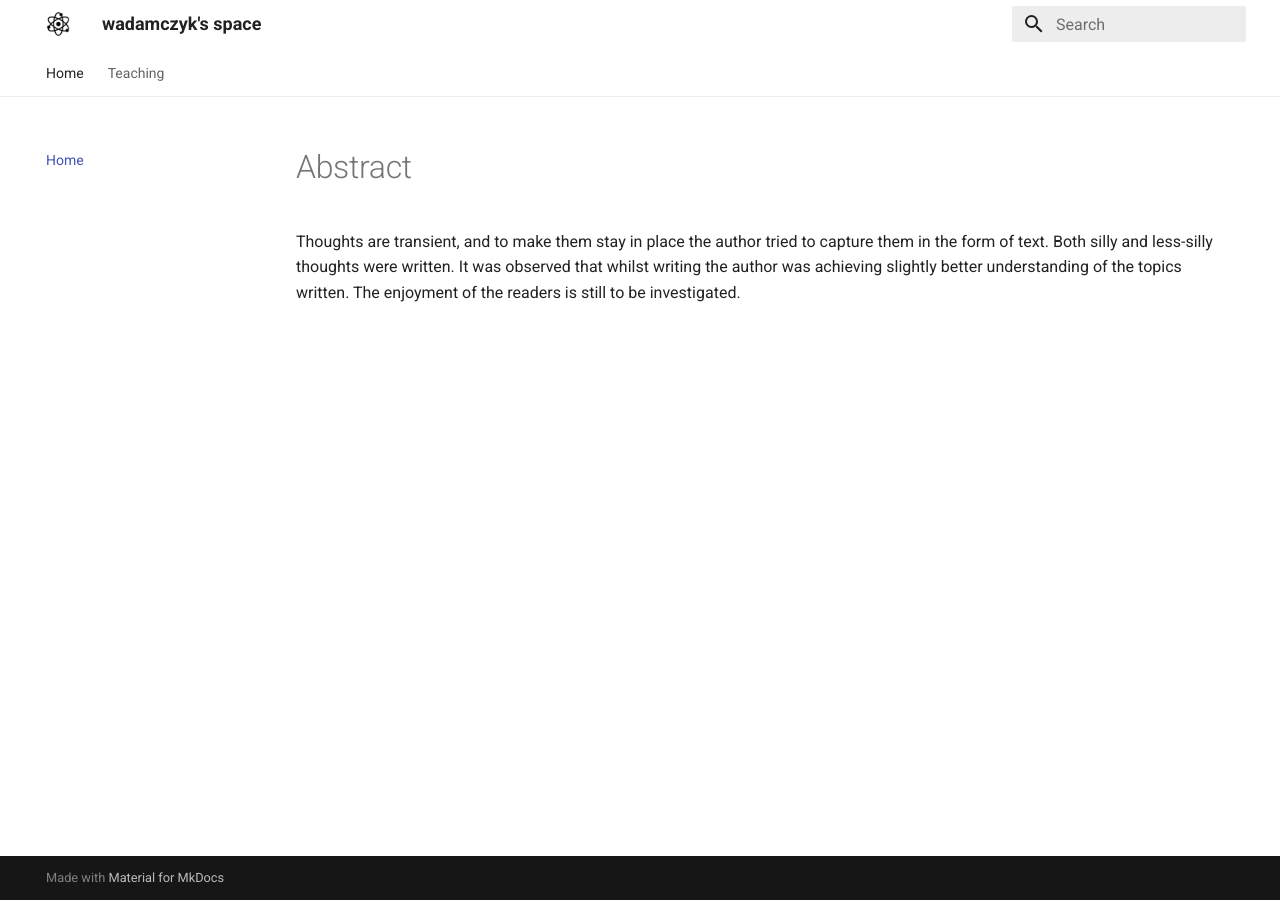
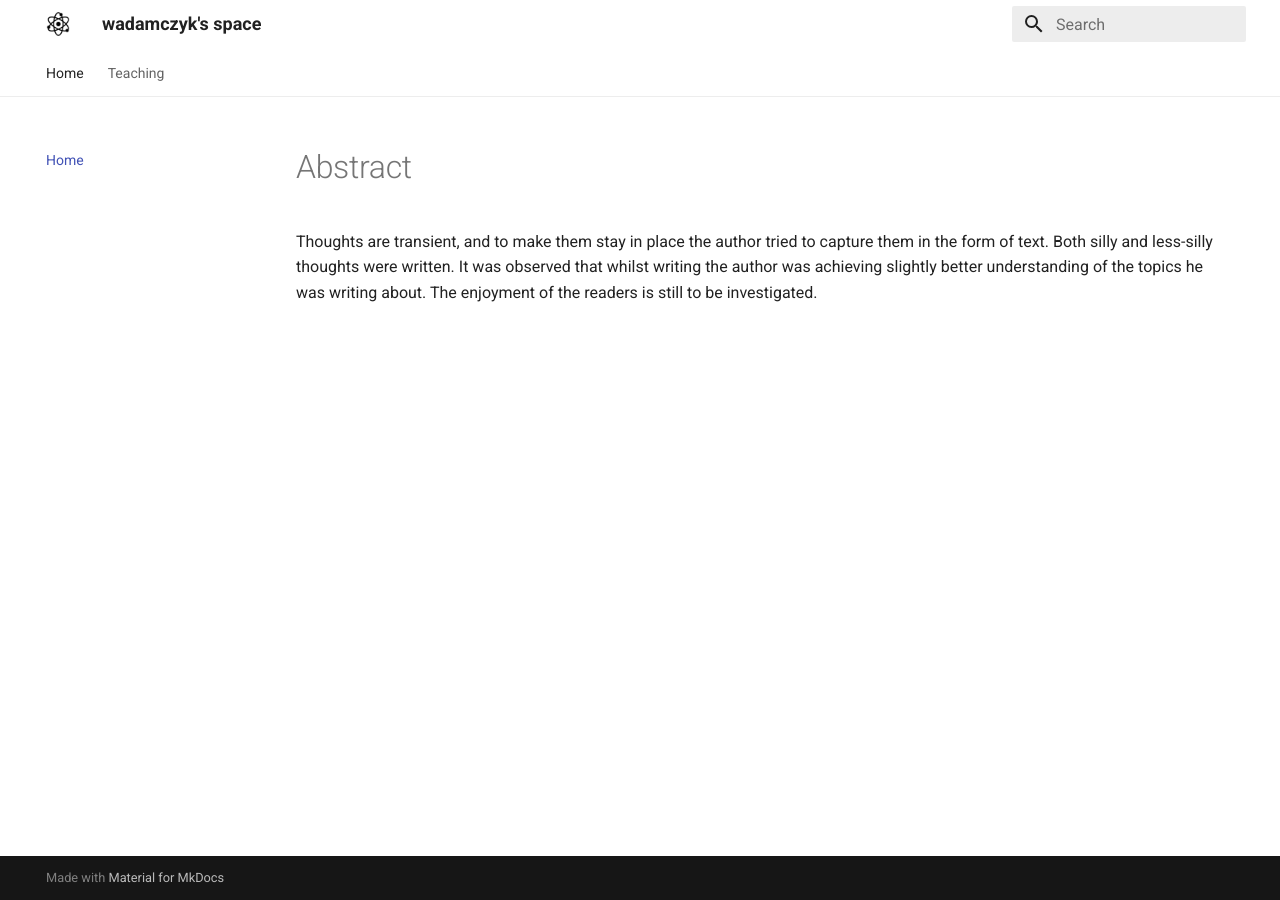
Before and after one commit to wojtekadamczyk3/wadamczyk, an MkDocs documentation site: the page built from docs/index.md, in a window 1280 px wide. Built offline with MkDocs 1.6.1 and Material for MkDocs 9.7.7, drawn with Linux system fonts in a browser that asks for light colours.

Commit message:
updated abstract

```diff
--- a/docs/index.md
+++ b/docs/index.md
@@ -1,3 +1,3 @@
 # Abstract
 
-Thoughts are transient, and to make them stay in place the author tried to capture them in the form of text. Both silly and less-silly thoughts were written. It was observed that whilst writing the author was achieving slightly better understanding of the topics written. The enjoyment of the readers is still to be investigated.
+Thoughts are transient, and to make them stay in place the author tried to capture them in the form of text. Both silly and less-silly thoughts were written. It was observed that whilst writing the author was achieving slightly better understanding of the topics he was writing about. The enjoyment of the readers is still to be investigated.
```
